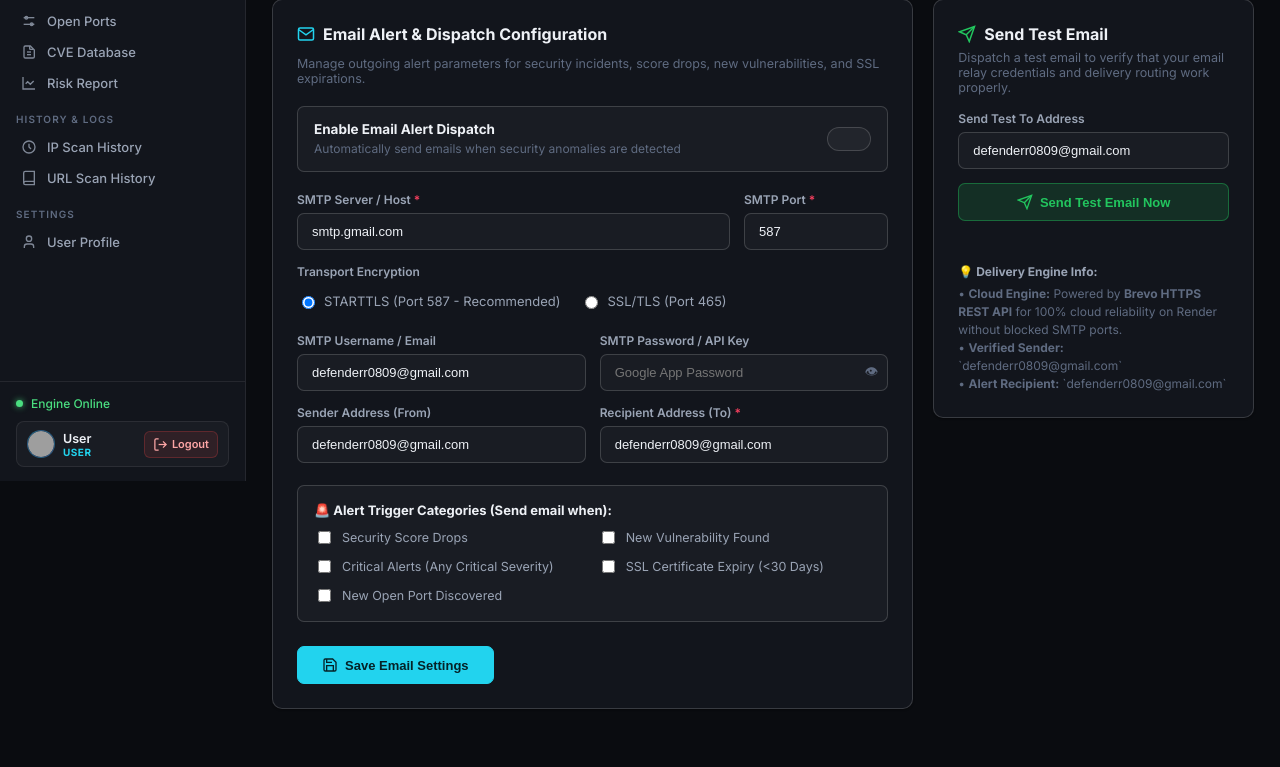
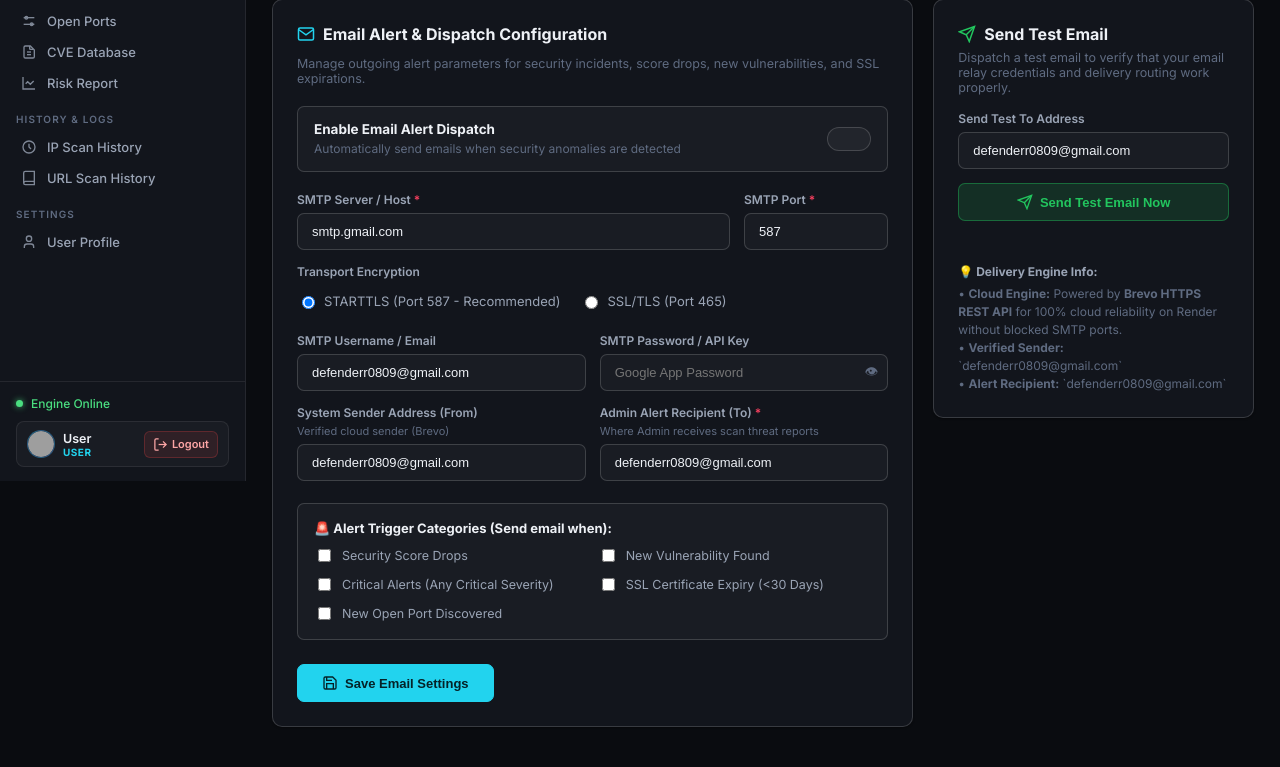
Before and after one commit to shubhvaghani2108/CyberShieldAI, a Python web app: template dashboard/templates/settings_email.html in a window 1280 px wide. Shown: the part 319-1086 px from the top of the page. Run offline with Jinja, Linux system fonts and the light colour scheme; the template is opened without the code that fills it, so the values that code supplies are empty; grey boxes are pictures that could not be loaded.

Commit message:
Clarify System Sender vs Admin Alert Recipient labels in settings_email.html

```diff
--- a/dashboard/templates/settings_email.html
+++ b/dashboard/templates/settings_email.html
@@ -257,9 +257,10 @@
             <!-- From and To Email Addresses Grid -->
             <div style="display: grid; grid-template-columns: 1fr 1fr; gap: 14px; margin-bottom: 22px;">
                 <div class="field" style="margin-bottom: 0;">
-                    <label style="display: block; font-size: 12px; font-weight: 600; color: var(--text-1); margin-bottom: 6px;">
-                        Sender Address (From)
+                    <label style="display: block; font-size: 12px; font-weight: 600; color: var(--text-1); margin-bottom: 4px;">
+                        System Sender Address (From)
                     </label>
+                    <span style="font-size: 11px; color: var(--text-2); display: block; margin-bottom: 6px;">Verified cloud sender (Brevo)</span>
                     <input
                         type="email"
                         name="from_email"
@@ -269,9 +270,10 @@
                     >
                 </div>
                 <div class="field" style="margin-bottom: 0;">
-                    <label style="display: block; font-size: 12px; font-weight: 600; color: var(--text-1); margin-bottom: 6px;">
-                        Recipient Address (To) <span style="color: var(--crit);">*</span>
+                    <label style="display: block; font-size: 12px; font-weight: 600; color: var(--text-1); margin-bottom: 4px;">
+                        Admin Alert Recipient (To) <span style="color: var(--crit);">*</span>
                     </label>
+                    <span style="font-size: 11px; color: var(--text-2); display: block; margin-bottom: 6px;">Where Admin receives scan threat reports</span>
                     <input
                         type="text"
                         name="recipient_email"
```
